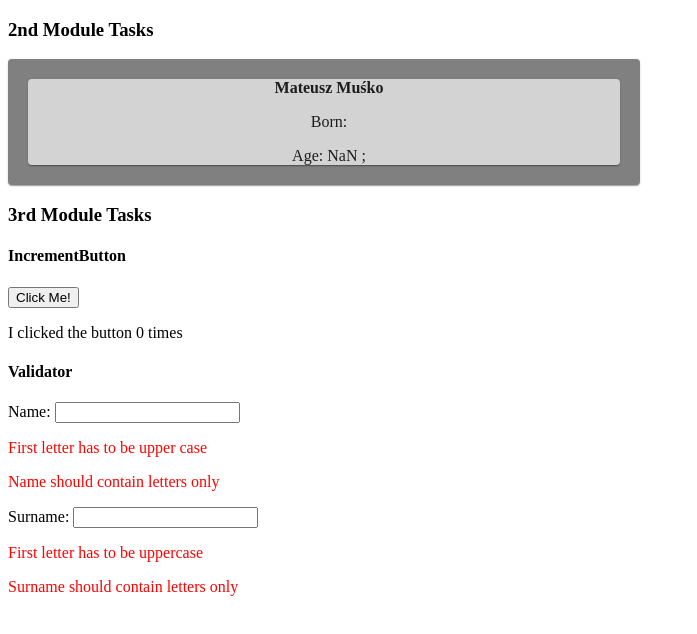
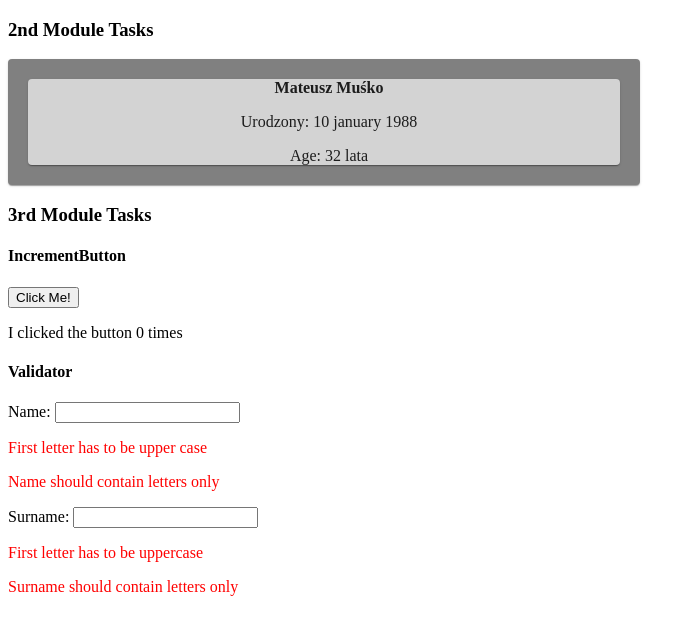
Before and after one commit to MuskoM/Navoica_tasks, a React (Create React App) app: page / in a window 1280 px wide. Shown: the top 634 px of the page, without its empty margins (0-697 px from the left). Built offline with nearby package versions, Linux system fonts and the light colour scheme.

Commit message:
Done ex 1 from module 2.2, moved component Person to new js file

```diff
--- a/src/App.js
+++ b/src/App.js
@@ -1,99 +1,14 @@
 import React, { Component } from 'react';
-import PropTypes from "prop-types";
-import {Card, Paper} from "@material-ui/core"
 import IncrementButton from './IncrementButton';
 import ValidationComponent from './Validator';
-
-
-
-class Person extends Component{
-
-  constructor(props){
-    super(props);
-    this.state = {
-      name : props.name,
-      surname : props.surname,
-      age: this.age(props)
-    }
-  }
-
-  age = (birthDate) =>
-  {
-      const months = {
-        "january": 1,
-        "february": 2,
-        "march": 3,
-        "april": 4,
-        "may": 5,
-        "june": 6,
-        "july": 7,
-        "august": 8,
-        "september":9,
-        "october": 10,
-        "november":11,
-        "december":12,
-      }
-
-      let monthNumber = months[birthDate.month]
-
-      let dateOfBirth = new Date(birthDate.year,monthNumber-1,birthDate.day);
-      let today = new Date();
-      let tempdate = new Date(dateOfBirth.getFullYear(),today.getMonth(),today.getDate(),today.getHours());
-
-      return (tempdate>=dateOfBirth?today.getFullYear() - dateOfBirth.getFullYear() : today.getFullYear() - dateOfBirth.getFullYear() - 1);
-  }
-
-  PrintAge = (props) => {
-    return <span>Age: {this.age(props) } </span>
-  }
-
-
-
-  render(){
-    return (
-      <Card style={{backgroundColor:"grey", width:"50%", textAlign:"center"}}>
-        <Paper style={{backgroundColor:"lightgrey", margin:"20px"}}>
-        <div style={{marginLeft:"10px"}}>
-        <p><b> {this.state.name} {this.state.surname}</b></p>
-        <p>Born: {this.state.day} {this.state.month} {this.state.year}</p>
-        {this.PrintAge(this.state)};
-        </div>
-        </Paper>
-      </Card>
-    )
-  }
-
-
-}
-
-
-
-
-Person.propTypes = {
-  name: function(props,propName,component){
-    if(props[propName].length<3){
-      return new Error(propName + " was too short.")
-    }
-  },
-  surname: function(props,propName,component){
-    if(props[propName].length<3){
-      return new Error(propName + " was too short.")
-    }
-  },
-}
-
-Person.defaultProps = {
-  name: "John",
-  surname: "Doe",
-  age: 0,
-}
+import Person from './Person'
 
 class App extends Component{
   render(){
     return (
       <div>
         <h3>2nd Module Tasks</h3>
-        <Person name="Mateusz" surname="Muśko" day={10} month="january" year={1999}/>
+        <Person name="Mateusz" surname="Muśko" day={10} month="january" year={1988}/>
         <h3>3rd Module Tasks</h3>
         <h4>IncrementButton</h4>
         <IncrementButton></IncrementButton>
--- /dev/null
+++ b/src/Person.js
@@ -0,0 +1,94 @@
+import React, { Component } from 'react';
+import {Card, Paper} from "@material-ui/core"
+
+
+
+class Person extends Component{
+
+    constructor(props){
+      super(props);
+      console.log(props);
+      this.state = {
+        name : props.name,
+        surname : props.surname,
+        day: props.day,
+        month: props.month,
+        year: props.year,
+        age: this.age(props)
+      }
+      console.log(this.state);
+    }
+
+    age = (birthDate) =>
+    {
+        const months = {
+          "january": 1,
+          "february": 2,
+          "march": 3,
+          "april": 4,
+          "may": 5,
+          "june": 6,
+          "july": 7,
+          "august": 8,
+          "september":9,
+          "october": 10,
+          "november":11,
+          "december":12,
+        }
+
+        let monthNumber = months[birthDate.month]
+
+        let dateOfBirth = new Date(birthDate.year,monthNumber-1,birthDate.day);
+        let today = new Date();
+        let tempdate = new Date(dateOfBirth.getFullYear(),today.getMonth(),today.getDate(),today.getHours());
+
+        return (tempdate>=dateOfBirth?today.getFullYear() - dateOfBirth.getFullYear() : today.getFullYear() - dateOfBirth.getFullYear() - 1);
+    }
+
+    PrintAge = (props) => {
+      return <span>Age: {this.age(props) } </span>
+    }
+
+
+    render(){
+      return (
+        <Card style={{backgroundColor:"grey", width:"50%", textAlign:"center"}}>
+          <Paper style={{backgroundColor:"lightgrey", margin:"20px"}}>
+          <div style={{marginLeft:"10px"}}>
+          <p><b> {this.state.name} {this.state.surname}</b></p>
+          <p>Urodzony: {this.state.day} {this.state.month} {this.state.year}</p>
+          {this.PrintAge(this.state)}
+          { 1 < this.state.age%10 && this.state.age%10 < 5 ? <span>lata</span> : <span>lat</span> }
+          </div>
+          </Paper>
+        </Card>
+      )
+    }
+
+
+  }
+
+
+  Person.propTypes = {
+
+  }
+
+  Person.propTypes = {
+    name: function(props,propName,component){
+      if(props[propName].length<3){
+        return new Error(propName + " was too short.")
+      }
+    },
+    surname: function(props,propName,component){
+      if(props[propName].length<3){
+        return new Error(propName + " was too short.")
+      }
+    },
+  }
+
+  Person.defaultProps = {
+    name: "John",
+    surname: "Doe",
+    age: 0,
+  }
+export default Person;
--- a/src/index.js
+++ b/src/index.js
@@ -4,8 +4,6 @@ import App from './App';
 
 
 ReactDOM.render(
-  <React.StrictMode>
-    <App />
-  </React.StrictMode>,
+   <App />,
   document.getElementById('root')
 );
```
Also changed, not shown: src/IntroducePerson.js (deleted, +0 -11 lines).
